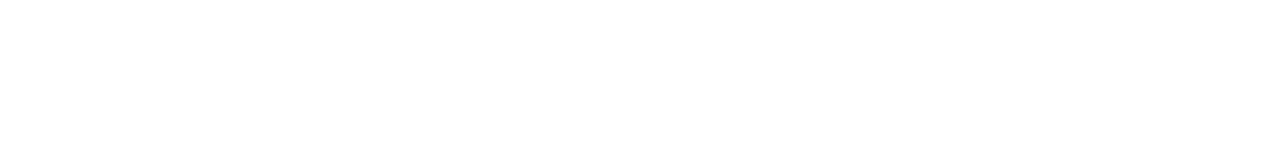
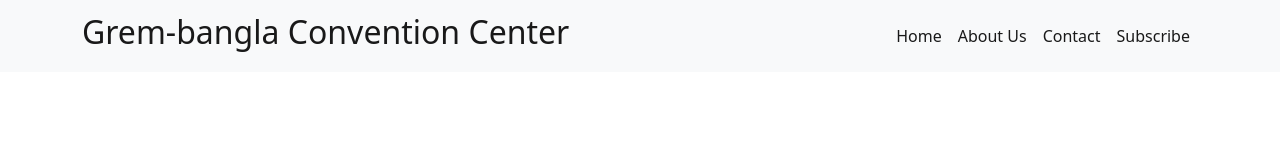
Before and after one commit to AbuZobayed/convention-center, a plain HTML site: page index.html in a window 1280 px wide. Drawn offline with nearby package versions, Linux system fonts and the light colour scheme.

Commit message:
nevber added

```diff
--- a/index.html
+++ b/index.html
@@ -12,7 +12,35 @@
 </head>
 
 <body>
-
+    <header>
+        <nav class="navbar navbar-expand-lg navbar-light bg-light">
+            <div class="container">
+                <a class="navbar-brand" href="#">
+                    <h2>Grem-bangla Convention Center</h2>
+                </a>
+                <button class="navbar-toggler" type="button" data-bs-toggle="collapse" data-bs-target="#navbarNav"
+                    aria-controls="navbarNav" aria-expanded="false" aria-label="Toggle navigation">
+                    <span class="navbar-toggler-icon"></span>
+                </button>
+                <div class="collapse navbar-collapse" id="navbarNav">
+                    <ul class="navbar-nav ms-auto">
+                        <li class="nav-item">
+                            <a class="nav-link active" aria-current="page" href="#">Home</a>
+                        </li>
+                        <li class="nav-item">
+                            <a class="nav-link active" aria-current="page" href="#">About Us</a>
+                        </li>
+                        <li class="nav-item">
+                            <a class="nav-link active" aria-current="page" href="#">Contact</a>
+                        </li>
+                        <li class="nav-item">
+                            <a class="nav-link active" aria-current="page" href="#">Subscribe</a>
+                        </li>
+                    </ul>
+                </div>
+            </div>
+        </nav>
+    </header>
 
     <!-- script style  -->
     <script src="https://cdn.jsdelivr.net/npm/bootstrap@5.1.3/dist/js/bootstrap.bundle.min.js"
```
